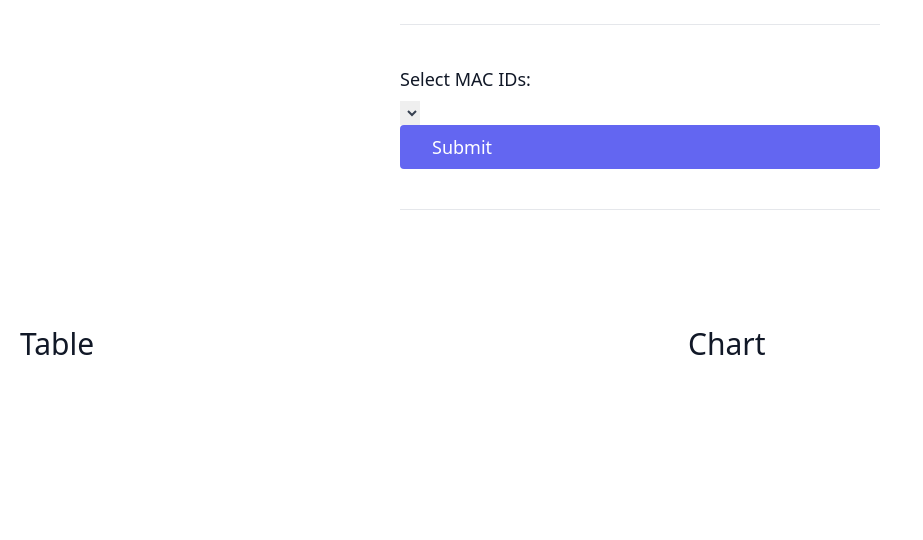
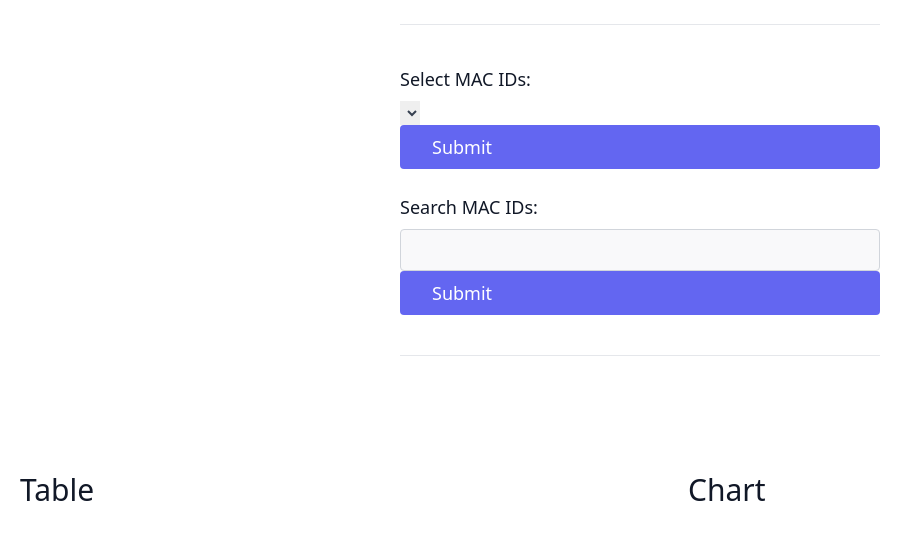
Before and after one commit to agatsa1/mv2dashboard, a Flask app: template app/templates/index.html in a window 1280 px wide. Shown: the part 220-760 px from the top of the page, without its empty margins (0-923 px from the left). Run offline with Flask 2, Linux system fonts and the light colour scheme; the template is opened without the code that fills it, so the values that code supplies are empty; some libraries are stand-ins or nearby versions.

Commit message:
Added Search Bar, FW Version & Support for Py3

```diff
--- a/app/main.py
+++ b/app/main.py
@@ -116,18 +116,18 @@ def index():
 
         data = request.get_json()
         if data['Block'] == 1:
-            print 'Block1: Fetched ', data, '\n'
+            print('Block1: Fetched ', data, '\n')
             macID = mongo.db[data['select_col']].distinct('macId')
-            print data['select_col'], macID
+            print(data['select_col'], macID)
 
             return json.dumps({'macId':list(macID)}) # Response(list(macID),  mimetype='application/json')
         elif data['Block'] == 2:
-            print 'Block2: ',data, '\n'
+            print('Block2: ',data, '\n')
             collection_key_value = {    'sugars':'sugar',   'temps':'temp', 'spo2':'spo2'   }
 
             recrds = mongo.db[data['select_col']].find({'macId':data['select_mac']}).sort([('_id', -1)])
             recrds_data = [i for i in recrds]
-            print 'Block2: Fetched ', data['select_col'], len(recrds_data), '\n'
+            print('Block2: Fetched ', data['select_col'], len(recrds_data), '\n')
 
 
             payload_data = []
@@ -139,6 +139,7 @@ def index():
                         'Timestamp': recrds_data[rw]['createdTs'],
                         'Reading - Diastolic': recrds_data[rw]['diastolic'],
                         'Reading - Systolic': recrds_data[rw]['systolic'],
+                        'Firmware Version': recrds_data[rw]['systolicArray'],
                         'Name': recrds_data[rw]['name'] if 'name' in recrds_data[rw].keys() else '',
                         'Email': recrds_data[rw]['email'] if 'email' in recrds_data[rw].keys() else ''
                         })
@@ -168,7 +169,7 @@ def index():
                 'diasysSeries':diasysSeries
             }
 
-            print otherSeries #, payload_object
+            print(otherSeries) #, payload_object
 
             return payload_object
         else:
@@ -177,7 +178,7 @@ def index():
 @app.route('/result', methods=["POST"])
 @cross_origin()
 def result():
-    print request.form
+    print(request.form)
     return render_template("result.html")
 
 if __name__ == "__main__":
--- a/app/templates/index.html
+++ b/app/templates/index.html
@@ -23,7 +23,8 @@
                 <span class="ml-3 text-xl">SanketLife MV2</span>
             </a>
             <div class="lg:w-2/5 inline-flex lg:justify-end ml-5 lg:ml-0">
-                <a href=login ><button class="flex ml-auto text-white bg-indigo-500 border-0 py-2 px-6 focus:outline-none hover:bg-indigo-600 rounded">Logout</button></a>
+                <a href=login><button
+                        class="flex ml-auto text-white bg-indigo-500 border-0 py-2 px-6 focus:outline-none hover:bg-indigo-600 rounded">Logout</button></a>
                 <!--<button
                     class="inline-flex items-center bg-gray-200 border-0 py-1 px-3 focus:outline-none hover:bg-gray-300 rounded text-base mt-4 md:mt-0">Button
                     <svg fill="none" stroke="currentColor" stroke-linecap="round" stroke-linejoin="round"
@@ -75,8 +76,9 @@
                                 <option value="{{coll}}" SELECTED>{{coll}}</option>"
                                 {% endfor %}
                             </select>
-                            <a id="demo" onclick="selectCollection()" class="flex mx-auto text-white bg-indigo-500 border-0 py-2 px-8 focus:outline-none hover:bg-indigo-600 rounded text-lg" name="submit"
-                                value="submit">Submit</a>
+                            <a id="demo" onclick="selectCollection()"
+                                class="flex mx-auto text-white bg-indigo-500 border-0 py-2 px-8 focus:outline-none hover:bg-indigo-600 rounded text-lg"
+                                name="submit" value="submit">Submit</a>
                         </form>
                     </div>
                 </div>
@@ -85,14 +87,25 @@
             <div class="flex items-center lg:w-2/5 mx-auto border-b pb-10 mb-10 border-gray-200 sm:flex-row flex-col">
                 <div class="flex-grow sm:text-left text-center mt-6 sm:mt-0">
                     <!-- Select macId from collection to proceed further -->
-                    <h2 class="text-gray-900 text-lg title-font font-medium mb-2">Select MAC IDs:</h2>
                     <div id="Block2_macid">
+                        <h2 class="text-gray-900 text-lg title-font font-medium mb-2">Select MAC IDs:</h2>
                         <form>
                             <select name="selectform" id="mac" method="GET" action="/">
 
                             </select>
-                            <a id="demo" onclick="selectMacID()" class="flex mx-auto text-white bg-indigo-500 border-0 py-2 px-8 focus:outline-none hover:bg-indigo-600 rounded text-lg" name="submit"
-                                value="submit">Submit</a>
+                            <a id="demo" onclick="selectMacID()"
+                                class="flex mx-auto text-white bg-indigo-500 border-0 py-2 px-8 focus:outline-none hover:bg-indigo-600 rounded text-lg"
+                                name="submit" value="submit">Submit</a>
+                        </form>
+                        <br>
+                        <h2 class="text-gray-900 text-lg title-font font-medium mb-2">Search MAC IDs:</h2>
+                        <form>
+                            <!-- Search Bar -->
+                            <input type="text" id="mac2" name="selectform"
+                                class="w-full bg-gray-100 bg-opacity-50 rounded border border-gray-300 focus:border-indigo-500 focus:bg-transparent focus:ring-2 focus:ring-indigo-200 text-base outline-none text-gray-700 py-1 px-3 leading-8 transition-colors duration-200 ease-in-out">
+                            <a id="demo" onclick="selectMacID2()"
+                                class="flex mx-auto text-white bg-indigo-500 border-0 py-2 px-8 focus:outline-none hover:bg-indigo-600 rounded text-lg"
+                                name="submit" value="submit">Submit</a>
                         </form>
                     </div>
                 </div>
@@ -204,6 +217,50 @@
             .catch(error => console.log('error', error));
     }
 
+    function selectMacID2() {
+
+        var myHeaders = new Headers();
+        myHeaders.append("Content-Type", "application/json");
+        selectMac = document.getElementById("mac2");
+        console.log(selectMac.value)
+
+        var raw = JSON.stringify({
+            "select_col": selectColl.value,
+            "select_mac": selectMac.value,
+            "Block": 2
+        });
+
+        var requestOptions = {
+            method: 'POST',
+            headers: myHeaders,
+            body: raw,
+            redirect: 'follow'
+        };
+
+        fetch("/", requestOptions)
+            .then(response => response.text())
+            .then(result => {
+                result = JSON.parse(result)
+                console.log(selectColl.value)
+                console.log(selectMac.value)
+                console.log(result)
+                console.log(result.otherSeries)
+                CreateTableFromJSON(result)
+
+                if (result.diasysSeries.length != 0) {
+                    console.log("Diastolic-Systolic:", result.diasysSeries.length)
+                    drawBackgroundColor(result.diasysSeries)
+
+                } else {
+                    console.log("Other:", result.otherSeries.length)
+                    drawBackgroundColor2(result.otherSeries)
+                }
+
+            })
+            .catch(error => console.log('error', error));
+    }
+
+
     function CreateTableFromJSON(e) {
         var receivedData = e
         console.log(receivedData.data)
```
